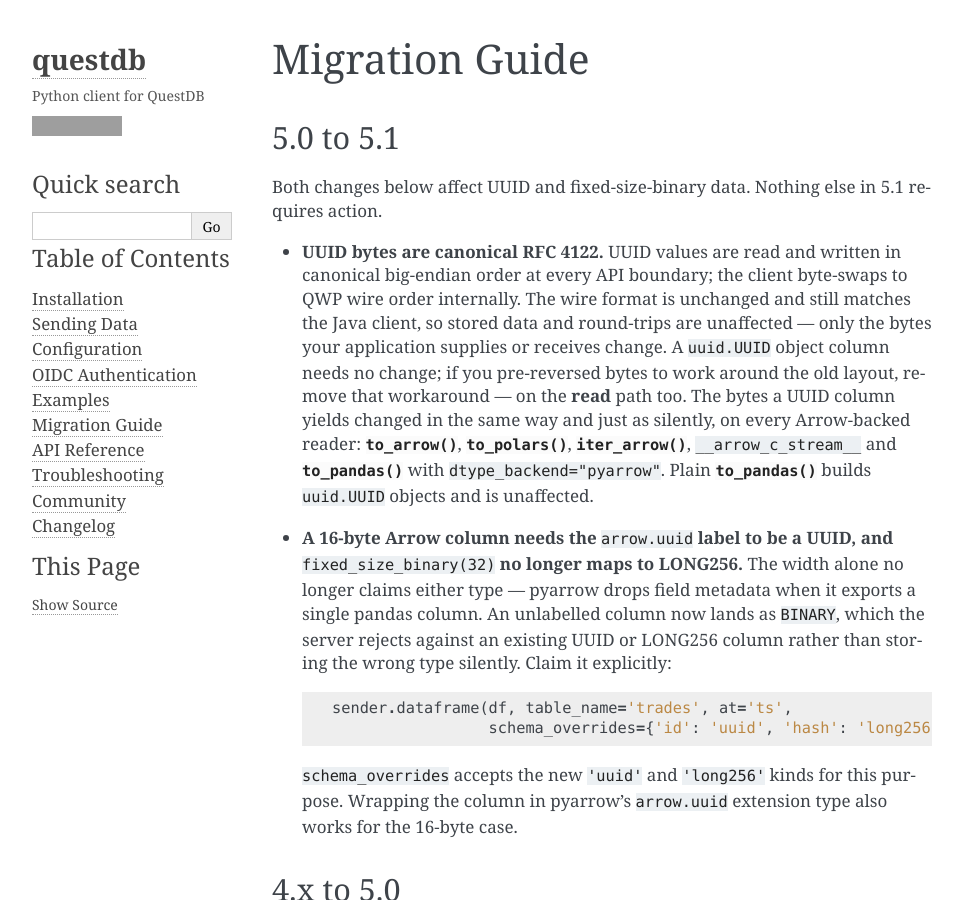
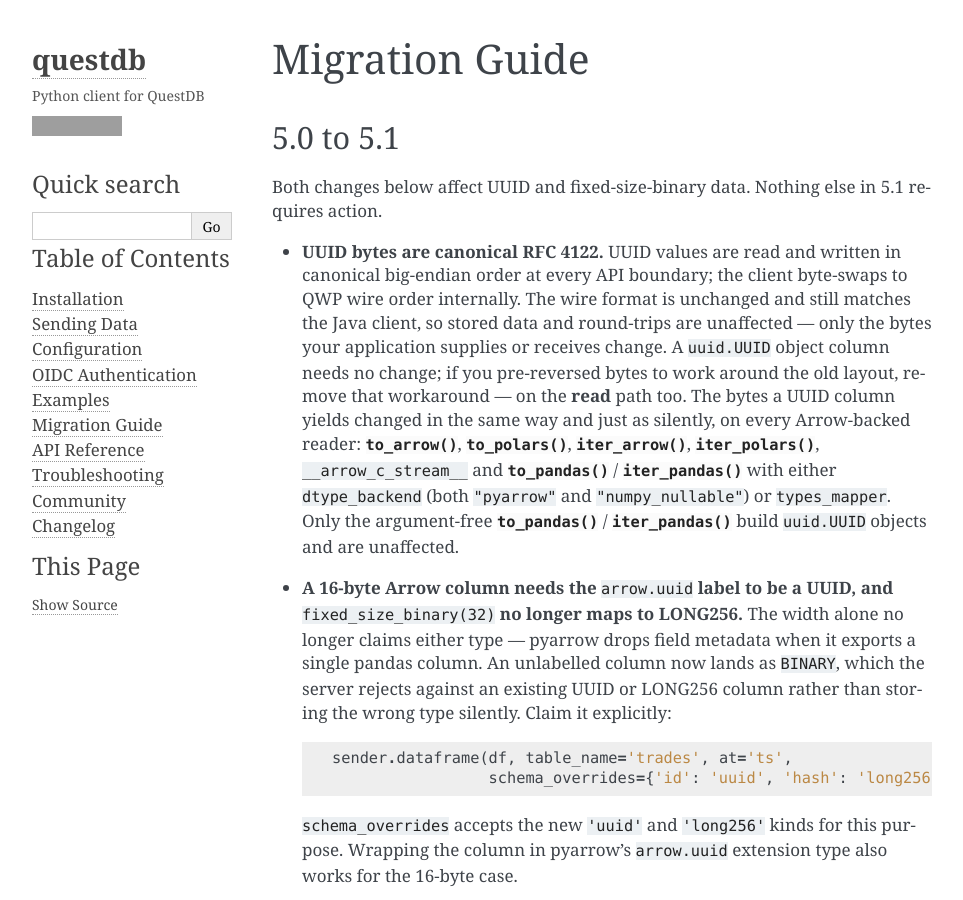
Before and after one commit to questdb/py-questdb-client, a Sphinx documentation site: the page built from docs/migration.rst, in a window 1280 px wide and 900 px high. Shown: the whole window, without its empty margins (148-1111 px from the left). Built offline with Sphinx 7.4.7, drawn with Linux system fonts in a browser that asks for light colours; grey boxes are pictures that could not be loaded.

Commit message:
docs: complete two breaking-change entries, and pin the readers they name
Both entries under-described a break a user cannot see happen.

The UUID byte-order note says the bytes changed "on every Arrow-backed
reader" and then lists five. Three more share `_build_record_batch_reader`
with those and changed identically: `iter_polars()`,
`iter_pandas(dtype_backend=... / types_mapper=...)`, and
`to_pandas`/`iter_pandas` with `dtype_backend="numpy_nullable"`, whose
converter has no fixed_size_binary mapping so a UUID column arrives as raw
`bytes` there too. All are public and typed in `_client.pyi`. A reader who
stops at the list keeps a byte-reversing workaround that is now wrong and
gets silently mangled UUIDs. Name them, and narrow the "unaffected" case to
the argument-free `to_pandas`/`iter_pandas`, which build `uuid.UUID`
objects.

The system test added with that note covered exactly the five listed
readers, so the same gap existed in coverage. Extend it to all three.

The inbox-capacity note names the `connection_event_inbox_capacity` /
`error_event_inbox_capacity` keyword arguments and says the code is
`InvalidApiCall`. The cap also landed on the `error_inbox_capacity`
config-string key -- reachable from a connection string, `Sender.from_conf`
and `QDB_CLIENT_CONF` -- which was previously bounded below only, and that
path reports `ConfigError`, because config parsing runs before any handle
exists. A user hitting it searched the changelog for a key and a code
neither of which appeared. Document both.

Also bumps c-questdb-client for the OIDC acquisition-state and public-API
fixes.

Co-Authored-By: Claude Opus 5 (1M context) <noreply@anthropic.com>
Claude-Session: https://claude.ai/code/session_01HEuJN1SNdRG7QX4HD19BDp

```diff
--- a/docs/migration.rst
+++ b/docs/migration.rst
@@ -18,10 +18,14 @@ in 5.1 requires action.
   yields changed in the same way and just as silently, on every Arrow-backed
   reader: :meth:`~questdb.QueryResult.to_arrow`,
   :meth:`~questdb.QueryResult.to_polars`,
-  :meth:`~questdb.QueryResult.iter_arrow`, ``__arrow_c_stream__`` and
-  :meth:`~questdb.QueryResult.to_pandas` with ``dtype_backend="pyarrow"``.
-  Plain :meth:`~questdb.QueryResult.to_pandas` builds ``uuid.UUID`` objects
-  and is unaffected.
+  :meth:`~questdb.QueryResult.iter_arrow`,
+  :meth:`~questdb.QueryResult.iter_polars`, ``__arrow_c_stream__`` and
+  :meth:`~questdb.QueryResult.to_pandas` /
+  :meth:`~questdb.QueryResult.iter_pandas` with either ``dtype_backend`` (both
+  ``"pyarrow"`` and ``"numpy_nullable"``) or ``types_mapper``. Only the
+  argument-free :meth:`~questdb.QueryResult.to_pandas` /
+  :meth:`~questdb.QueryResult.iter_pandas` build ``uuid.UUID`` objects and are
+  unaffected.
 
 * **A 16-byte Arrow column needs the** ``arrow.uuid`` **label to be a UUID,
   and** ``fixed_size_binary(32)`` **no longer maps to LONG256.** The width alone
```
Also changed, not shown: CHANGELOG.rst (+21 -8 lines), 1 other file.
